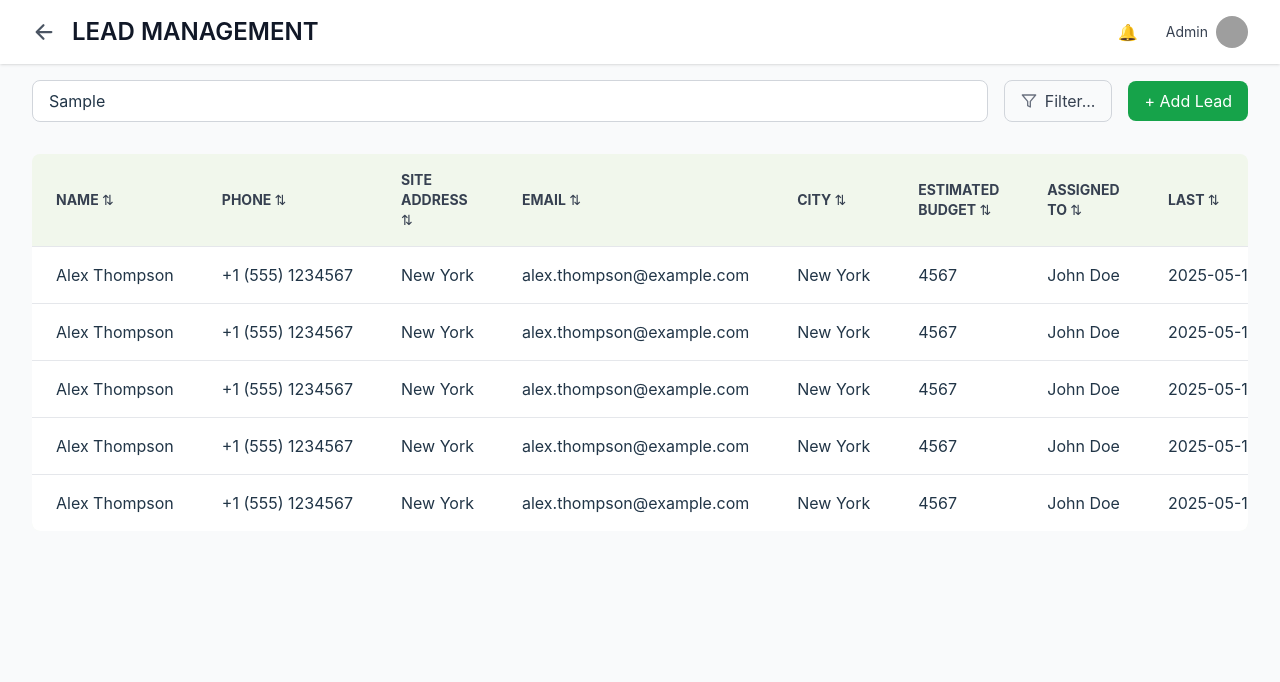
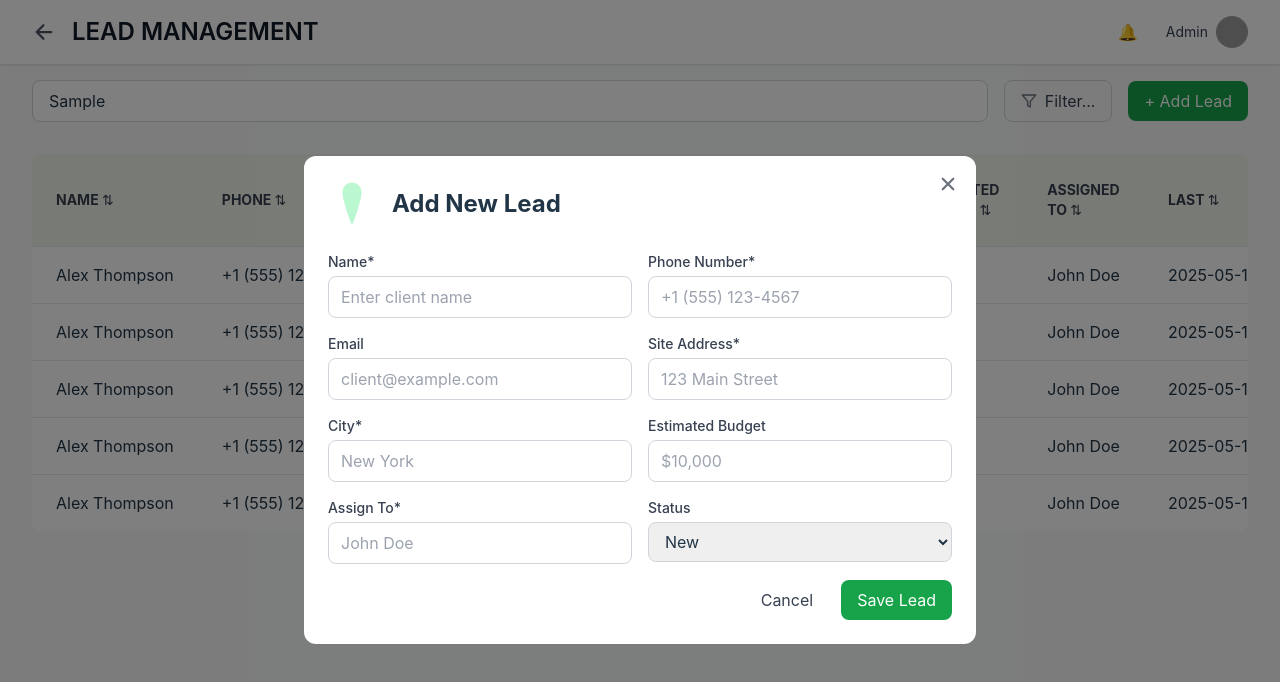
Before and after one commit to shriku2002/git, a React (Vite) app: page /leads in a window 1280 px wide. Both pictures are taken after typing "Sample" into the empty fields and a click on the button "+ Add Lead". Shown: the top 682 px of the page. Built offline with nearby package versions, Linux system fonts and the light colour scheme; grey boxes are pictures that could not be loaded.

Commit message:
Add Lead Popup and Integration

```diff
--- /dev/null
+++ b/src/components/UI/AddLeadPopup.jsx
@@ -0,0 +1,178 @@
+import { useState } from "react";
+import { IoClose } from "react-icons/io5";
+
+const AddLeadPopup = ({ isOpen, onClose }) => {
+  const [formData, setFormData] = useState({
+    name: "",
+    phoneNumber: "",
+    email: "",
+    siteAddress: "",
+    city: "",
+    estimatedBudget: "",
+    assignTo: "",
+    status: "New"
+  });
+
+  const handleSubmit = (e) => {
+    e.preventDefault();
+    console.log("Form submitted:", formData);
+    onClose();
+  };
+
+  if (!isOpen) return null;
+
+  return (
+    <div className="fixed inset-0 bg-black bg-opacity-50 flex justify-center items-center p-4 z-50">
+      <div className="bg-white rounded-xl w-full max-w-2xl relative">
+        <button
+          onClick={onClose}
+          className="absolute top-4 right-4 text-gray-500 hover:text-gray-700"
+        >
+          <IoClose size={24} />
+        </button>
+
+        <div className="p-6">
+          <div className="flex items-center mb-6">
+            <div className="w-12 h-12 mr-4">
+              <svg viewBox="0 0 100 100" className="w-full h-full text-green-200">
+                <path
+                  d="M50,5A20,20,0,0,0,30,25C30,45,50,95,50,95S70,45,70,25A20,20,0,0,0,50,5Z"
+                  fill="currentColor"
+                />
+              </svg>
+            </div>
+            <h2 className="text-2xl font-bold">Add New Lead</h2>
+          </div>
+
+          <form onSubmit={handleSubmit} className="space-y-4">
+            <div className="grid grid-cols-1 md:grid-cols-2 gap-4">
+              <div>
+                <label className="block text-sm font-medium text-gray-700 mb-1">
+                  Name*
+                </label>
+                <input
+                  type="text"
+                  value={formData.name}
+                  onChange={(e) => setFormData({ ...formData, name: e.target.value })}
+                  placeholder="Enter client name"
+                  className="w-full px-3 py-2 border border-gray-300 rounded-lg focus:outline-none focus:ring-2 focus:ring-green-500"
+                  required
+                />
+              </div>
+              <div>
+                <label className="block text-sm font-medium text-gray-700 mb-1">
+                  Phone Number*
+                </label>
+                <input
+                  type="tel"
+                  value={formData.phoneNumber}
+                  onChange={(e) => setFormData({ ...formData, phoneNumber: e.target.value })}
+                  placeholder="+1 (555) 123-4567"
+                  className="w-full px-3 py-2 border border-gray-300 rounded-lg focus:outline-none focus:ring-2 focus:ring-green-500"
+                  required
+                />
+              </div>
+              <div>
+                <label className="block text-sm font-medium text-gray-700 mb-1">
+                  Email
+                </label>
+                <input
+                  type="email"
+                  value={formData.email}
+                  onChange={(e) => setFormData({ ...formData, email: e.target.value })}
+                  placeholder="client@example.com"
+                  className="w-full px-3 py-2 border border-gray-300 rounded-lg focus:outline-none focus:ring-2 focus:ring-green-500"
+                />
+              </div>
+              <div>
+                <label className="block text-sm font-medium text-gray-700 mb-1">
+                  Site Address*
+                </label>
+                <input
+                  type="text"
+                  value={formData.siteAddress}
+                  onChange={(e) => setFormData({ ...formData, siteAddress: e.target.value })}
+                  placeholder="123 Main Street"
+                  className="w-full px-3 py-2 border border-gray-300 rounded-lg focus:outline-none focus:ring-2 focus:ring-green-500"
+                  required
+                />
+              </div>
+              <div>
+                <label className="block text-sm font-medium text-gray-700 mb-1">
+                  City*
+                </label>
+                <input
+                  type="text"
+                  value={formData.city}
+                  onChange={(e) => setFormData({ ...formData, city: e.target.value })}
+                  placeholder="New York"
+                  className="w-full px-3 py-2 border border-gray-300 rounded-lg focus:outline-none focus:ring-2 focus:ring-green-500"
+                  required
+                />
+              </div>
+              <div>
+                <label className="block text-sm font-medium text-gray-700 mb-1">
+                  Estimated Budget
+                </label>
+                <input
+                  type="text"
+                  value={formData.estimatedBudget}
+                  onChange={(e) => setFormData({ ...formData, estimatedBudget: e.target.value })}
+                  placeholder="$10,000"
+                  className="w-full px-3 py-2 border border-gray-300 rounded-lg focus:outline-none focus:ring-2 focus:ring-green-500"
+                />
+              </div>
+              <div>
+                <label className="block text-sm font-medium text-gray-700 mb-1">
+                  Assign To*
+                </label>
+                <input
+                  type="text"
+                  value={formData.assignTo}
+                  onChange={(e) => setFormData({ ...formData, assignTo: e.target.value })}
+                  placeholder="John Doe"
+                  className="w-full px-3 py-2 border border-gray-300 rounded-lg focus:outline-none focus:ring-2 focus:ring-green-500"
+                  required
+                />
+              </div>
+              <div>
+                <label className="block text-sm font-medium text-gray-700 mb-1">
+                  Status
+                </label>
+                <select
+                  value={formData.status}
+                  onChange={(e) => setFormData({ ...formData, status: e.target.value })}
+                  className="w-full px-3 py-2 border border-gray-300 rounded-lg focus:outline-none focus:ring-2 focus:ring-green-500"
+                >
+                  <option value="New">New</option>
+                  <option value="On Hold">On Hold</option>
+                  <option value="Follow Up">Follow Up</option>
+                  <option value="Converted">Converted</option>
+                  <option value="Junk">Junk</option>
+                </select>
+              </div>
+            </div>
+
+            <div className="flex justify-end space-x-3 mt-6">
+              <button
+                type="button"
+                onClick={onClose}
+                className="px-4 py-2 text-gray-700 hover:text-gray-900"
+              >
+                Cancel
+              </button>
+              <button
+                type="submit"
+                className="px-4 py-2 bg-green-600 text-white rounded-lg hover:bg-green-700"
+              >
+                Save Lead
+              </button>
+            </div>
+          </form>
+        </div>
+      </div>
+    </div>
+  );
+};
+
+export default AddLeadPopup;
--- a/src/components/UI/WelcomePopup.jsx
+++ b/src/components/UI/WelcomePopup.jsx
@@ -23,6 +23,7 @@ const LeadManagementPattern = () => (
     </svg>
   </div>
 );
+
 const ProjectManagementPattern = () => (
   <div className="absolute bottom-0 left-0 right-0 h-32 opacity-20 pointer-events-none overflow-hidden">
     <svg
@@ -60,7 +61,7 @@ const ProjectManagementPattern = () => (
   </div>
 );
 
-const WelcomePopup = ({ isOpen, onClose }) => {
+const WelcomePopup = ({ isOpen, onClose, onAddFirstLead }) => {
   if (!isOpen) {
     return null;
   }
@@ -92,10 +93,7 @@ const WelcomePopup = ({ isOpen, onClose }) => {
               follow-ups, and convert leads to projects.
             </p>
             <Button
-              onClick={() => {
-                console.log("Add first Lead clicked");
-                onClose();
-              }}
+              onClick={onAddFirstLead}
               variant="primary"
               fullWidth={false}
             >
--- a/src/features/LeadsPage/LeadsPage.jsx
+++ b/src/features/LeadsPage/LeadsPage.jsx
@@ -2,10 +2,12 @@ import { useState } from "react";
 import { useNavigate } from "react-router-dom";
 import { FiFilter } from "react-icons/fi";
 import { IoArrowBackOutline } from "react-icons/io5";
+import AddLeadPopup from "../../components/UI/AddLeadPopup";
 
 const LeadsPage = () => {
   const navigate = useNavigate();
   const [searchQuery, setSearchQuery] = useState("");
+  const [showAddLeadPopup, setShowAddLeadPopup] = useState(false);
 
   const leads = [
     {
@@ -126,7 +128,10 @@ const LeadsPage = () => {
             <FiFilter className="text-gray-500" />
             Filter...
           </button>
-          <button className="px-4 py-2 bg-green-600 text-white rounded-lg hover:bg-green-700 flex items-center gap-2">
+          <button
+            onClick={() => setShowAddLeadPopup(true)}
+            className="px-4 py-2 bg-green-600 text-white rounded-lg hover:bg-green-700 flex items-center gap-2"
+          >
             + Add Lead
           </button>
         </div>
@@ -173,6 +178,11 @@ const LeadsPage = () => {
           </div>
         </div>
       </div>
+
+      <AddLeadPopup
+        isOpen={showAddLeadPopup}
+        onClose={() => setShowAddLeadPopup(false)}
+      />
     </div>
   );
 };
--- a/src/features/LeadsPage/LeadsWelcomePage.jsx
+++ b/src/features/LeadsPage/LeadsWelcomePage.jsx
@@ -10,18 +10,17 @@ import {
   HiOutlineHome,
 } from "react-icons/hi";
 import WelcomePopup from "../../components/UI/WelcomePopup";
+import AddLeadPopup from "../../components/UI/AddLeadPopup";
 
 const LeadsWelcomePage = () => {
   const navigate = useNavigate();
   const location = useLocation();
   const [activeTab, setActiveTab] = useState("All");
-
-  // The popup's visibility is controlled by this state
   const [showWelcomePopup, setShowWelcomePopup] = useState(
     location.state?.showWelcomePopupOnLoad || false
   );
+  const [showAddLeadPopup, setShowAddLeadPopup] = useState(false);
 
-  // Clear navigation state after checking for popup visibility
   useEffect(() => {
     if (location.state?.showWelcomePopupOnLoad) {
       navigate(".", {
@@ -42,6 +41,11 @@ const LeadsWelcomePage = () => {
     },
     { name: "Inspiration", icon: <HiOutlineLightBulb className="mr-2" /> },
   ];
+
+  const handleAddFirstLead = () => {
+    setShowWelcomePopup(false);
+    setShowAddLeadPopup(true);
+  };
 
   return (
     <div className="min-h-screen bg-gray-100 p-4 sm:p-6 lg:p-8">
@@ -86,6 +90,12 @@ const LeadsWelcomePage = () => {
       <WelcomePopup
         isOpen={showWelcomePopup}
         onClose={() => setShowWelcomePopup(false)}
+        onAddFirstLead={handleAddFirstLead}
+      />
+
+      <AddLeadPopup
+        isOpen={showAddLeadPopup}
+        onClose={() => setShowAddLeadPopup(false)}
       />
     </div>
   );
```
